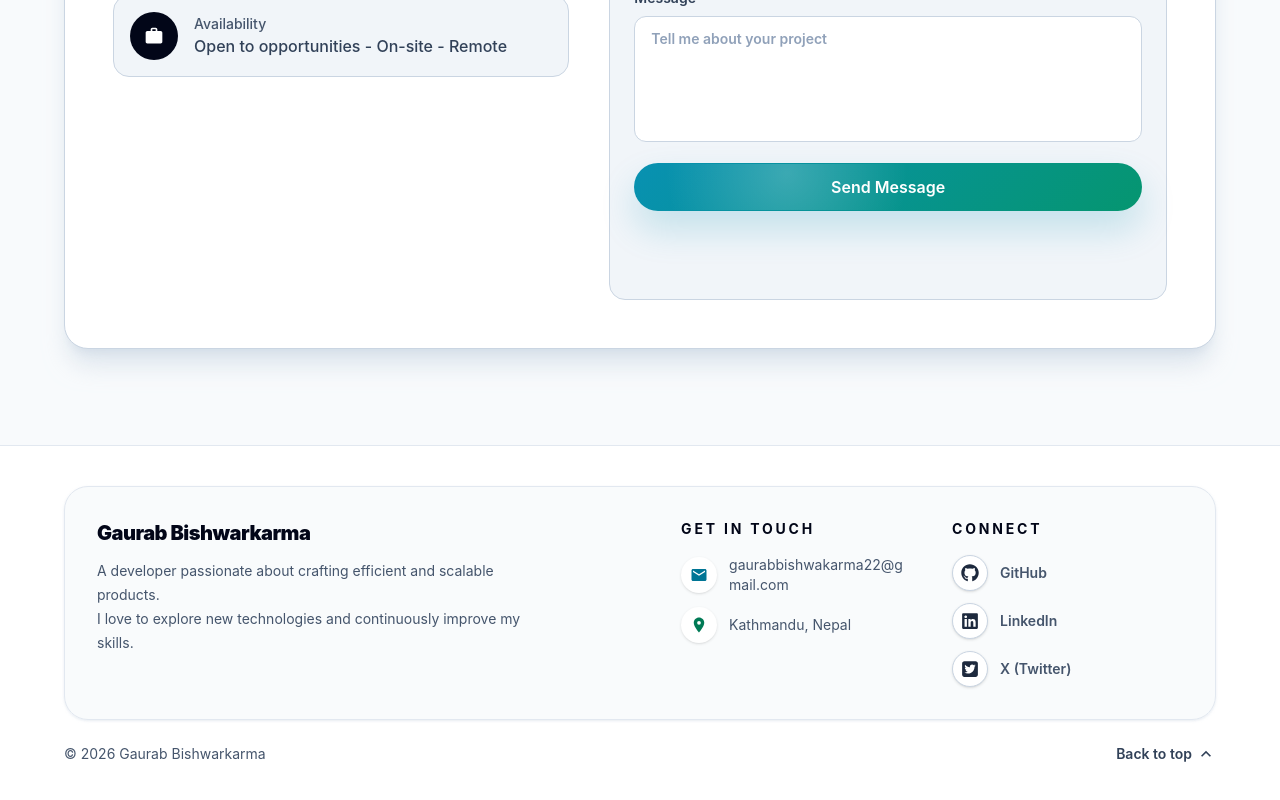
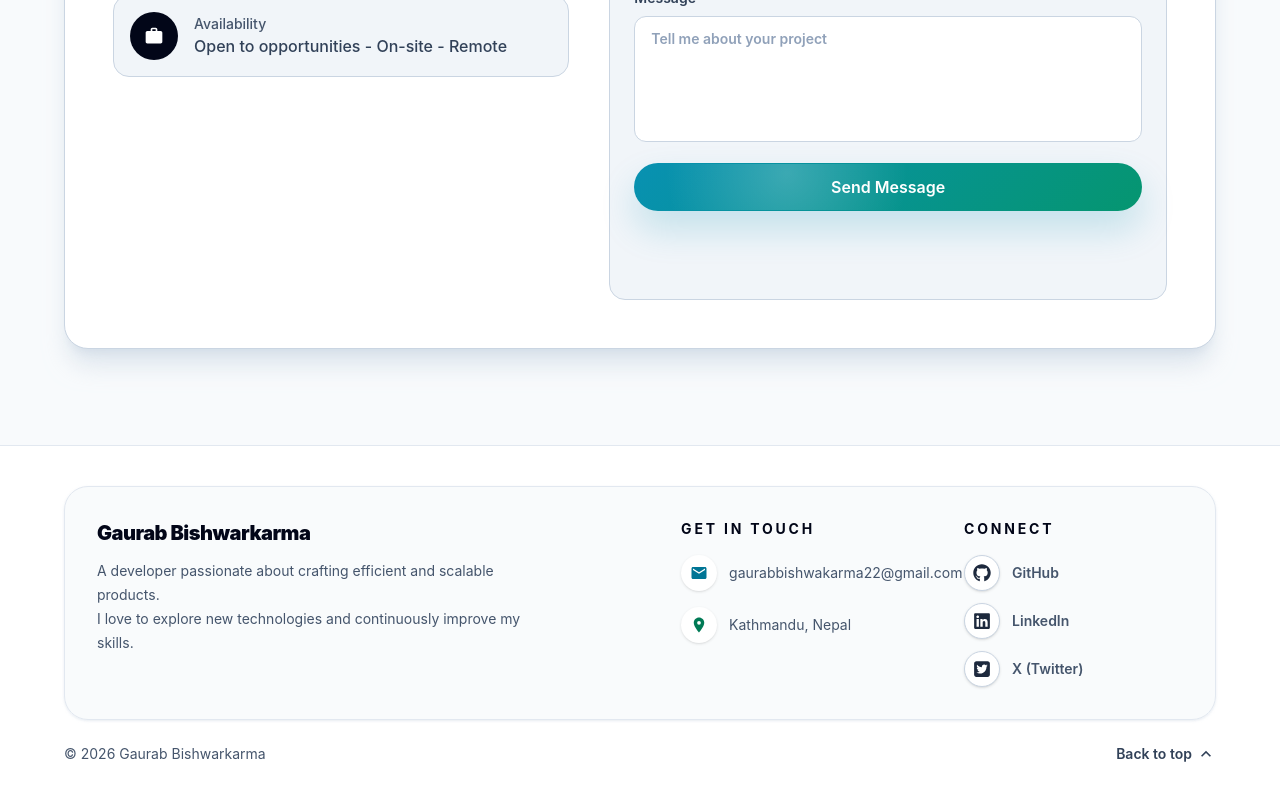
Before and after one commit to gaurabGits/my-portfolio, a React (Vite) app: page / in a window 1280 px wide. Shown: the part 3859-4659 px from the top of the page. Built offline with nearby package versions, Linux system fonts and the light colour scheme.

Commit message:
add gmail address in single line

```diff
--- a/src/components/Footer.jsx
+++ b/src/components/Footer.jsx
@@ -38,12 +38,12 @@ function Footer() {
             </p>
           </div>
 
-          <div className="grid min-w-0 gap-8 sm:grid-cols-2 sm:gap-10">
+          <div className="grid min-w-0 gap-12 sm:grid-cols-2 sm:gap-16">
             <div className="min-w-0">
               <h2 className="footer-section-title text-sm font-bold uppercase text-slate-950 dark:text-white">
                 Get in Touch
               </h2>
-              <div className="mt-4 space-y-3 text-sm">
+              <div className="mt-4 space-y-4 text-sm">
                 <a
                   href="mailto:gaurabbishwakarma22@gmail.com"
                   className="flex min-w-0 items-center gap-3 transition hover:text-cyan-700 dark:hover:text-cyan-300"
@@ -51,7 +51,7 @@ function Footer() {
                   <span className="grid h-9 w-9 shrink-0 place-items-center rounded-full bg-white text-lg text-cyan-700 shadow-sm dark:bg-slate-950/70 dark:text-cyan-300">
                     <MdEmail />
                   </span>
-                  <span className="min-w-0 break-all">gaurabbishwakarma22@gmail.com</span>
+                  <span className="whitespace-nowrap">gaurabbishwakarma22@gmail.com</span>
                 </a>
                 <p className="flex items-center gap-3">
                   <span className="grid h-9 w-9 shrink-0 place-items-center rounded-full bg-white text-lg text-emerald-700 shadow-sm dark:bg-slate-950/70 dark:text-emerald-300">
```
